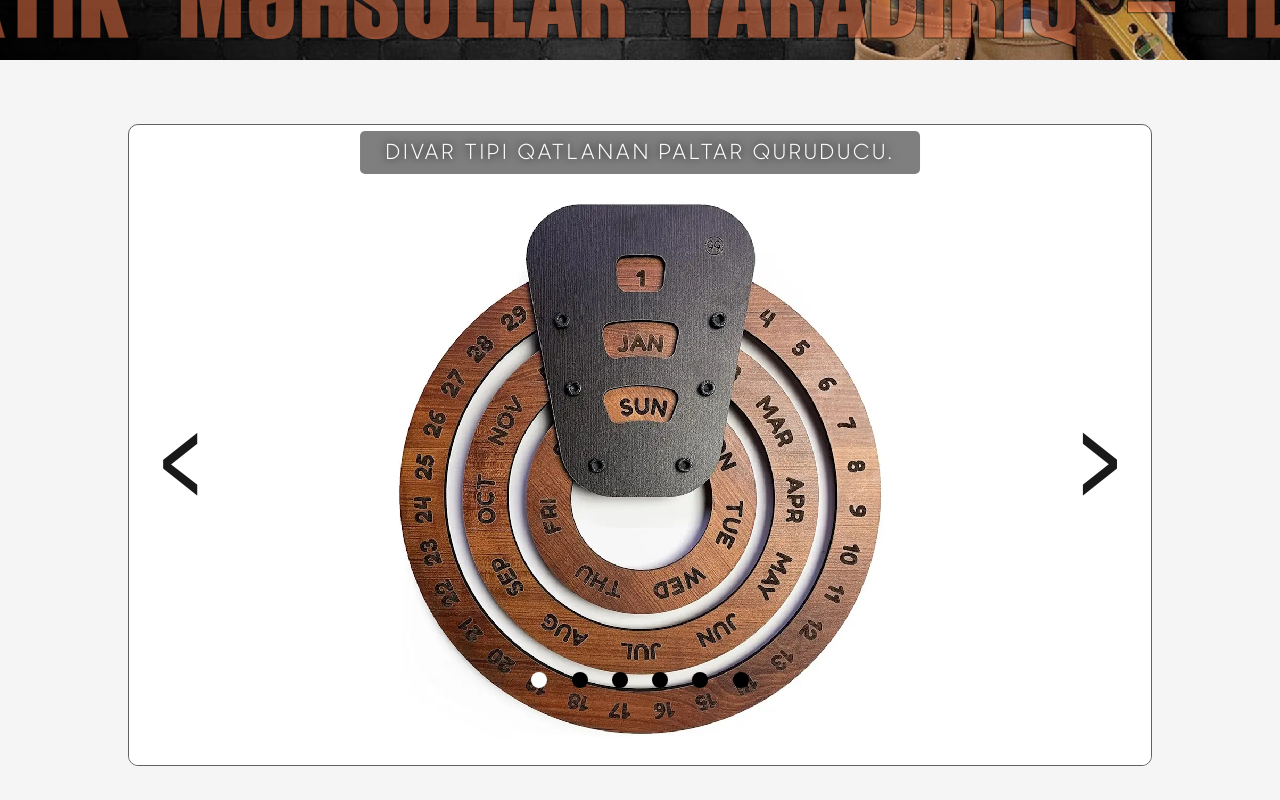
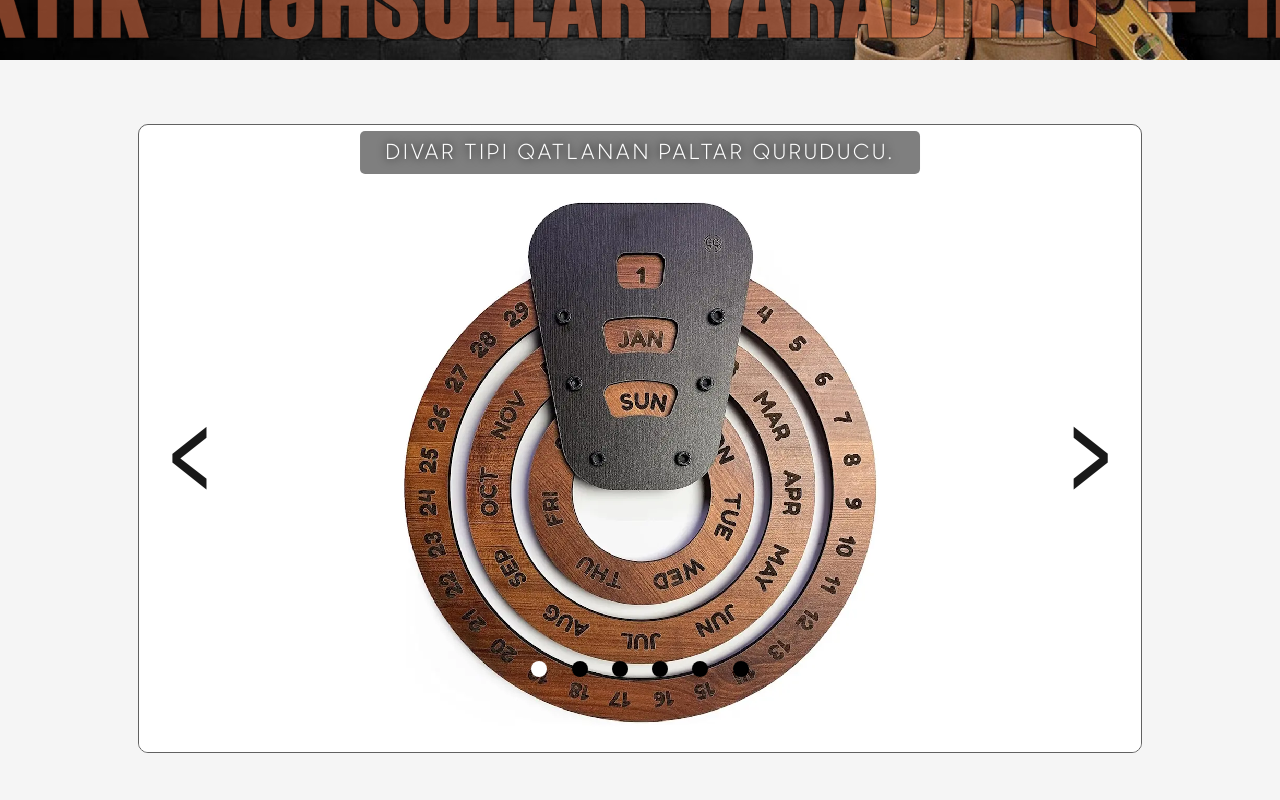
Before and after one commit to rovsenhuseynov/Solutions-for-comfort, a React (Create React App) app: page /wood-calendar in a window 1280 px wide. Shown: the part 740-1540 px from the top of the page. Built offline with nearby package versions, Linux system fonts and the light colour scheme.

Commit message:
Общая коррекция

```diff
--- a/src/pages/Products/WoodCalendar/WoodCalendar.scss
+++ b/src/pages/Products/WoodCalendar/WoodCalendar.scss
@@ -1,3 +1,4 @@
 .woodCalendar-wrapper{
     margin-block: 5vw;
+    margin-inline: 1vw;
 }
```
